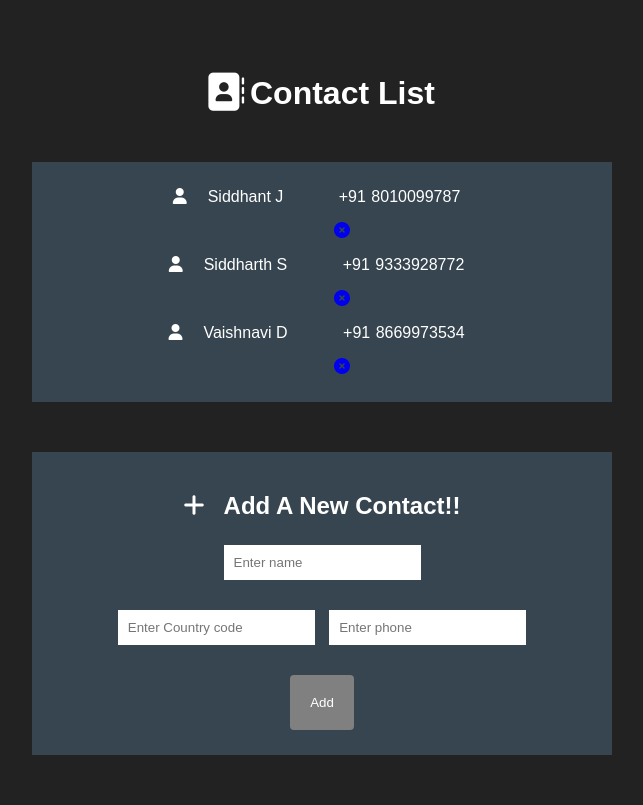
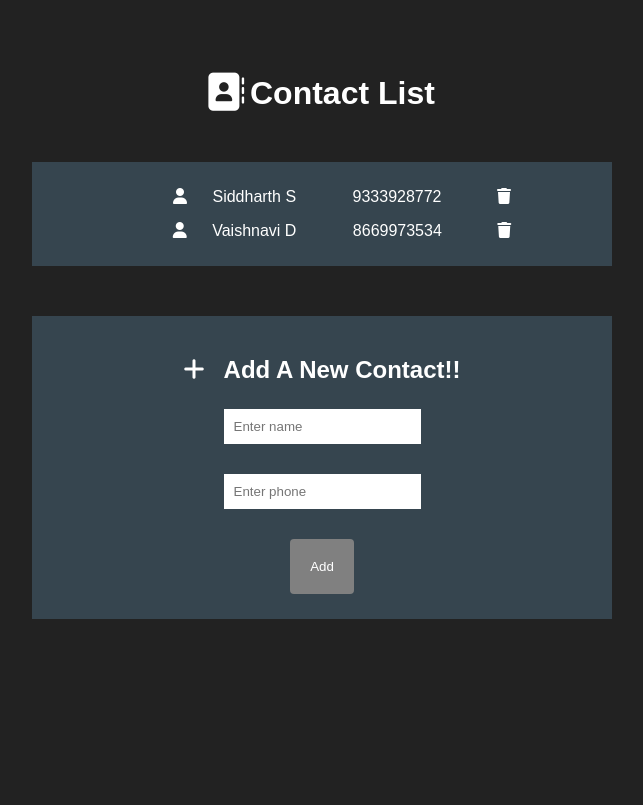
Before and after one commit to Sid-0602/MERN-WEB-DEV--23, a Node server app: page / in a window 1280 px wide. Shown: the whole page, without its empty margins (318-961 px from the left). After the commit the page ends 619 px from the top, so only its background shows below. Run offline with Node 20, Linux system fonts and the light colour scheme; the visitor is signed in with stand-in values (Sample User, id 1); some libraries are stand-ins or nearby versions.

Commit message:
Project Update

```diff
--- a/BackEnd/Projects/Contact-List/index.js
+++ b/BackEnd/Projects/Contact-List/index.js
@@ -6,6 +6,7 @@
 
 //including the database library:
 const db = require('./config/mongoose')
+const Contact = require('./models/contact');
 
 
 const app = express();
@@ -35,24 +36,26 @@
 
 */
 
+//Model part from MVC: Creating database schema.
+
 app.use(express.static('assets'));
 
 var contactList = [
     {
-        my_name:"Siddhant J",
-        my_cc: "+91",
-        my_phone:"8010099787"
+
+        name:"Siddhant J",
+        phone:"8010099787"
     },
     {
-        my_name:"Siddharth S",
-        my_cc: "+91",
-        my_phone: "9333928772"
+
+        name:"Siddharth S",
+        phone: "9333928772"
 
     },
     {
-        my_name: "Vaishnavi D",
-        my_cc: "+91",
-        my_phone: "8669973534"
+
+        name: "Vaishnavi D",
+        phone: "8669973534"
 
     }
 ]
@@ -77,7 +80,7 @@
 app.post("/create-contact", (req, res) => {
    /* contactList.push({
         name: req.body.my_name,
-        phone: req.body.my_phone
+        phone: req.body.phone
     }); */
     console.log(req.body);
     contactList.push(req.body);
@@ -89,9 +92,9 @@
 app.get('/delete-contact/',function(req,res){
     //query and string params.
     console.log(req.query);
-    let phone=req.params.phone;
+    let phone = req.query.phone;
+    let contactIndex = contactList.findIndex(contact => contact.phone == phone);
 
-    let contactIndex = contactList.findIndex(contact => contact.phone == phone);
     if(contactIndex!=-1){
         contactList.splice(contactIndex,1);
     }
--- a/BackEnd/Projects/Contact-List/views/home.ejs
+++ b/BackEnd/Projects/Contact-List/views/home.ejs
@@ -18,18 +18,16 @@
                 <% for(let i of contact_list) {%>
                     <li class="contact">
                         <div class="details">
-                                <p><i class="fa-solid fa-user"></i><span id="render-left"><%= i.my_name %></span>
-                                    <span id="render-center"><%= i.my_cc %></span>
-                                    <span id="render-right"><%= i.my_phone %></span>
+                                <p><i class="fa-solid fa-user"></i>
+                                    <span id="render-left"><%= i.name %></span>
+                                    <span id="render-right"><%= i.phone %></span>
+                                    <span class="delete-button">
+                                        <a href="/delete-contact/?phone=<%= i.phone %>">
+                                            <i class="fa-sharp fa-solid fa-trash" style="color: #ffffff;"></i>
+                                    </a></span>
+                                </p>
 
-                                </p>
                         </div>
-                        <div>
-                            <span class="delete-button"><a href="/delete-contact/?phone=<%= i.my_phone%>">
-                                <i class="fa-sharp fa-solid fa-circle-xmark"></i>
-                            </a></span>
-                        </div>
-
 
                     </li>
                 <%}%>
@@ -40,16 +38,13 @@
             <div id="head"><h2 style="color:white;margin-top:10px"><i class="fa-solid fa-plus"></i> &nbsp; Add A New Contact!!</h2></div>
             <form action='/create-contact' method="POST">
                 <div id="enter-name">
-                    <input type="text" name="my_name" placeholder="Enter name" required>
+                    <input type="text" name="name" placeholder="Enter name" required>
                 </div>
                 <div id="enter-number">
-                    <input type="text" name="my_cc" placeholder="Enter Country code" required>
-                    <input type="number" name="my_phone" placeholder="Enter phone">
+                    <input type="number" name="phone" placeholder="Enter phone">
                 </div>
-
                 <button type="submit"class="button">Add</button>
             </form>
-
         </div>
 
 
```
Also changed, not shown: BackEnd/Projects/Contact-List/models/contact.js (added, +19 -0 lines).
